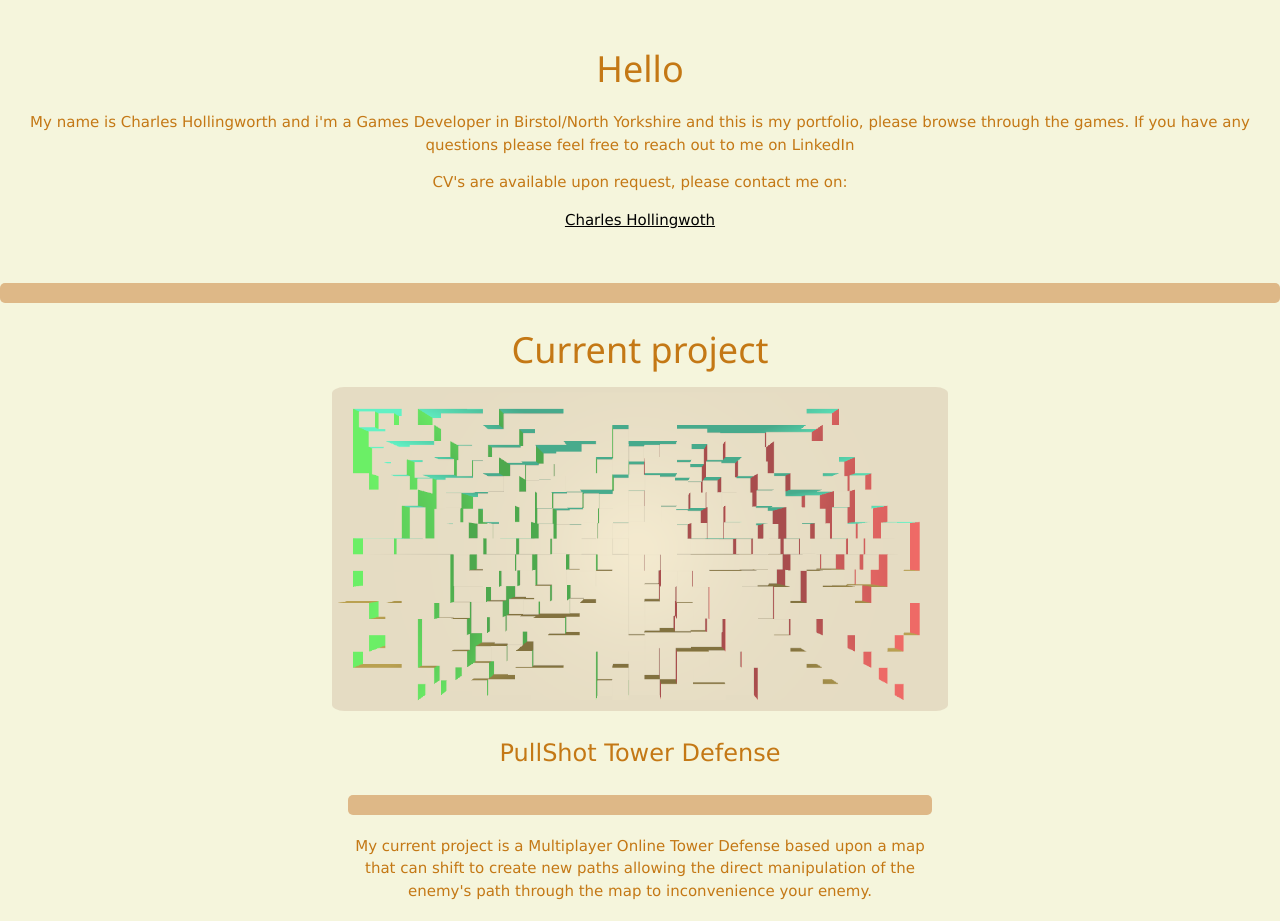
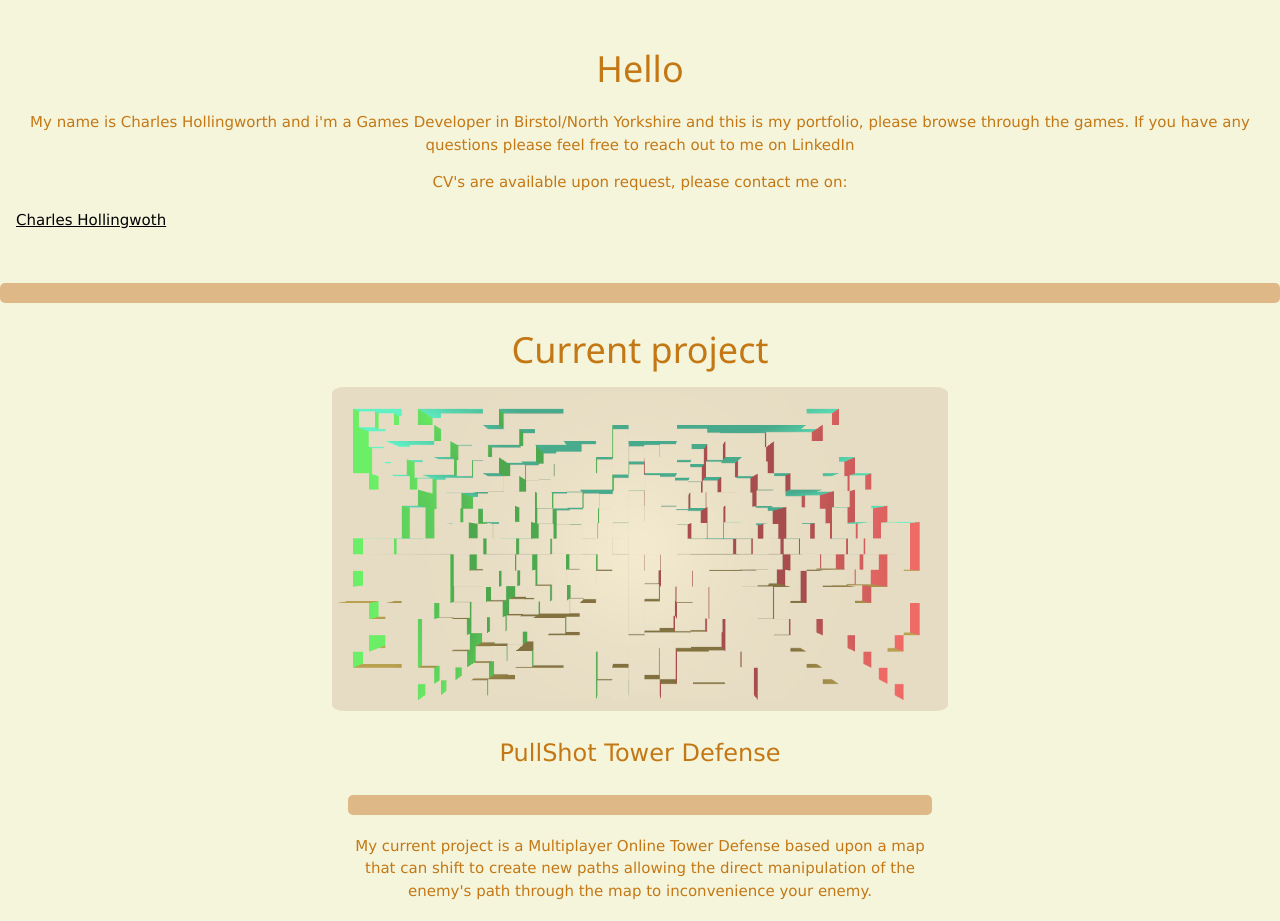
Before and after one commit to CHollingworth/CHollingworth.github.io, a plain HTML site: page index.html in a window 1280 px wide. Shown: the top 921 px of the page. Drawn offline with nearby package versions, Linux system fonts and the light colour scheme.

Commit message:
Removed LinkedIn Badge

```diff
--- a/index.html
+++ b/index.html
@@ -16,11 +16,7 @@
         <h1 class="w3-center">Hello</h1>
         <p>My name is Charles Hollingworth and i'm a Games Developer in Birstol/North Yorkshire and this is my portfolio, please browse through the games. If you have any questions please feel free to reach out to me on LinkedIn</p>
         <p>CV's are available upon request, please contact me on:</p>
-        <script src="https://platform.linkedin.com/badges/js/profile.js" async defer type="text/javascript"></script>
-        <div class="badge-base LI-profile-badge w3-center" data-locale="en_US" data-size="large" data-theme="light"
-            data-type="HORIZONTAL" data-vanity="charles-h-27663a258" data-version="v1"><a
-                class="badge-base__link LI-simple-link"
-                href="https://uk.linkedin.com/in/charles-h-27663a258?trk=profile-badge">Charles Hollingwoth</a></div>
+        <a href="https://uk.linkedin.com/in/charles-h-27663a258?trk=profile-badge">Charles Hollingwoth</a>
 
     </div>
 
```
